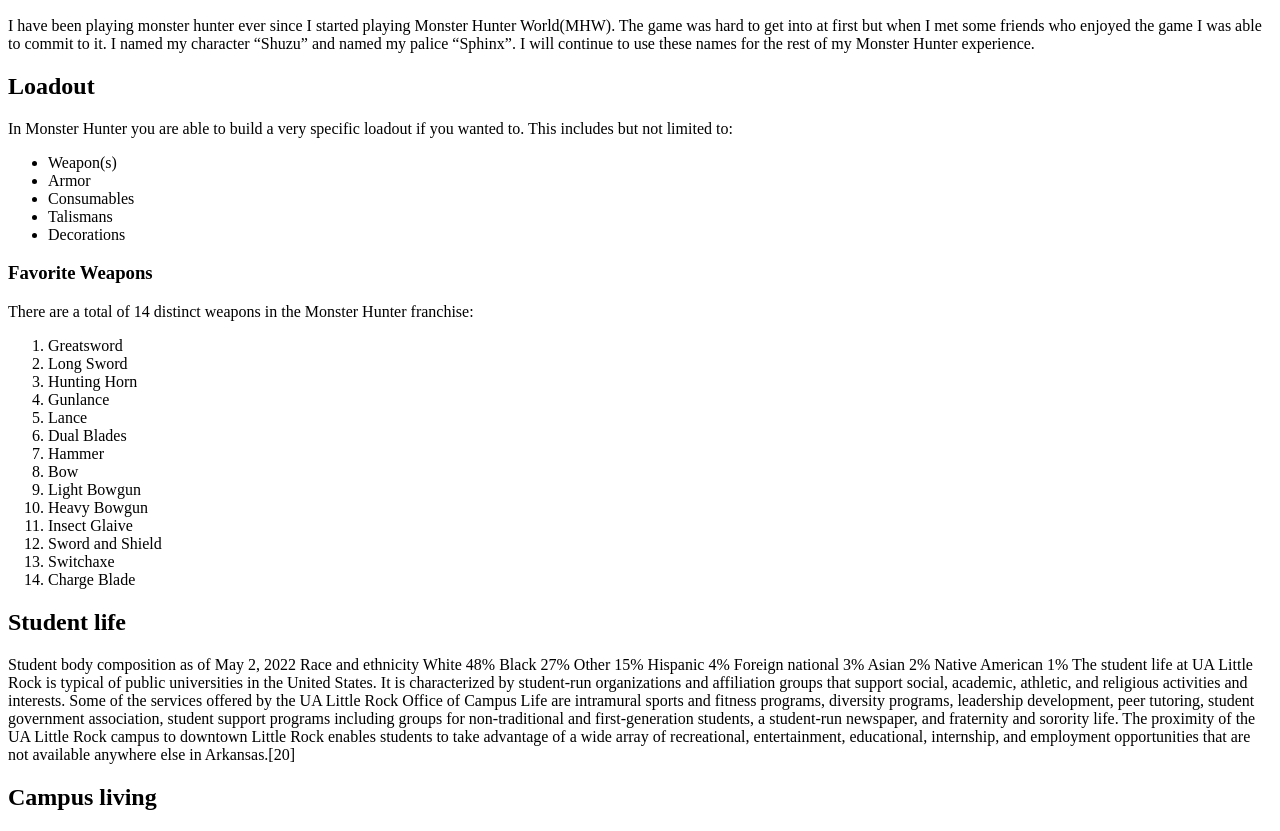
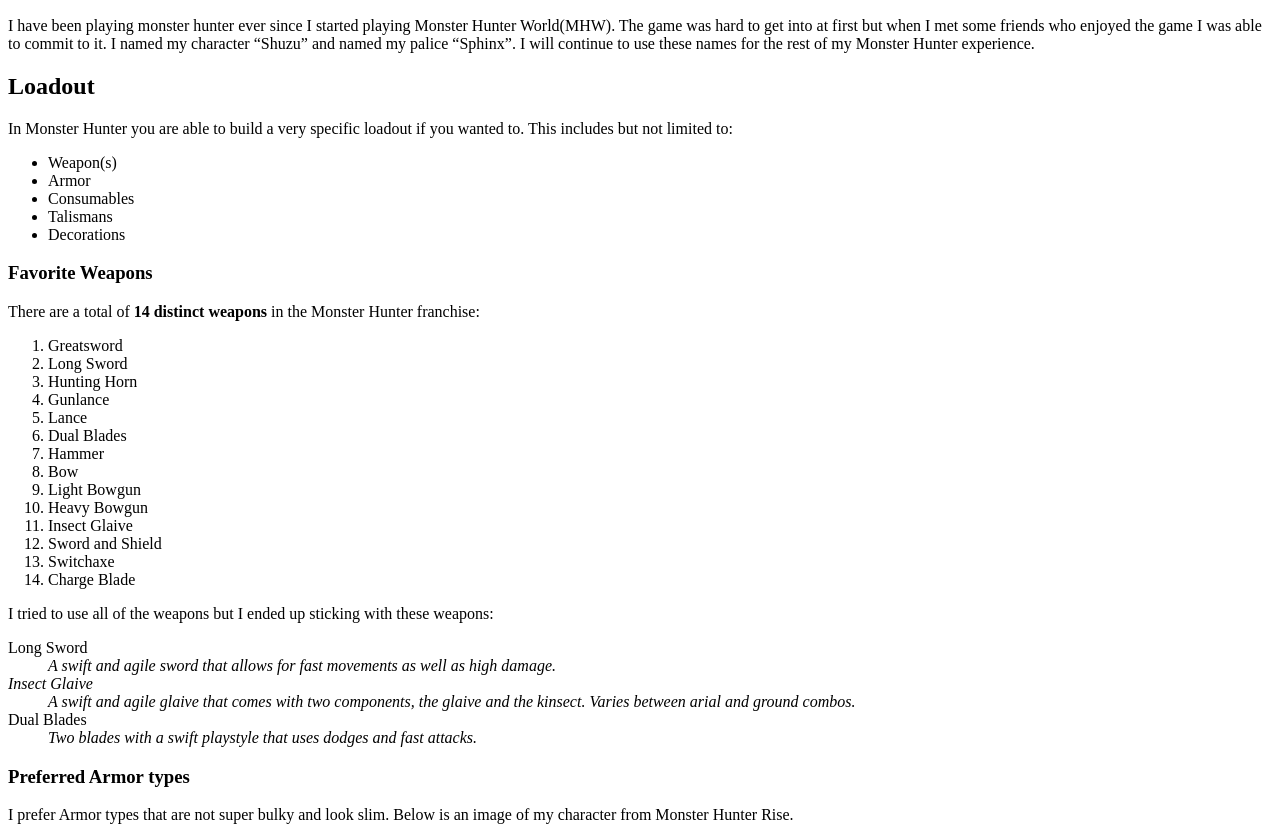
Before and after one commit to Reese2289/web-technologies, a plain HTML site: page Prototype/index.html in a window 1280 px wide. Shown: the part 110-941 px from the top of the page. Drawn offline with Linux system fonts and the light colour scheme.

Commit message:
Added an image as well as a definition list.

```diff
--- a/Prototype/index.html
+++ b/Prototype/index.html
@@ -39,7 +39,7 @@
 
                 <h3>Favorite Weapons</h3>
 
-                <p>There are a total of 14 distinct weapons in the Monster Hunter franchise:</p>
+                <p>There are a total of <strong>14 distinct weapons</strong> in the Monster Hunter franchise:</p>
 
                 <ol>
                     <li>Greatsword</li>
@@ -57,6 +57,29 @@
                     <li>Switchaxe</li>
                     <li>Charge Blade</li>
                 </ol>
+
+                <p>I tried to use all of the weapons but I ended up sticking with these weapons:</p>
+
+                <dl>
+                    <dt>Long Sword</dt>
+                    <em><dd>A swift and agile sword that allows for fast movements as well as high damage.</dd>
+                    <dt>Insect Glaive</dt></em>
+                    <em><dd>A swift and agile glaive that comes with two components, the glaive and the kinsect. Varies between
+                        arial and ground combos.</dd></em>
+                    <dt>Dual Blades</dt>
+                    <em><dd>Two blades with a swift playstyle that uses dodges and fast attacks.</dd></em>
+                </dl>
+
+
+                <h3>Preferred Armor types</h3>
+
+                <p>I prefer Armor types that are not super bulky and look slim. Below is an image of my character from
+                    Monster Hunter Rise.
+                </p>
+
+                <img src="assets/img/38F64663-3813-4A7F-9F36-AC6A946D17C7.jpg"/>
+
+                <p>As you can see, I prefer armor types like this.</p>
 
             <h2>Student life</h2>
 
```
Also changed, not shown: Prototype/assets/img/38F64663-3813-4A7F-9F36-AC6A946D17C7.jpg (added).
